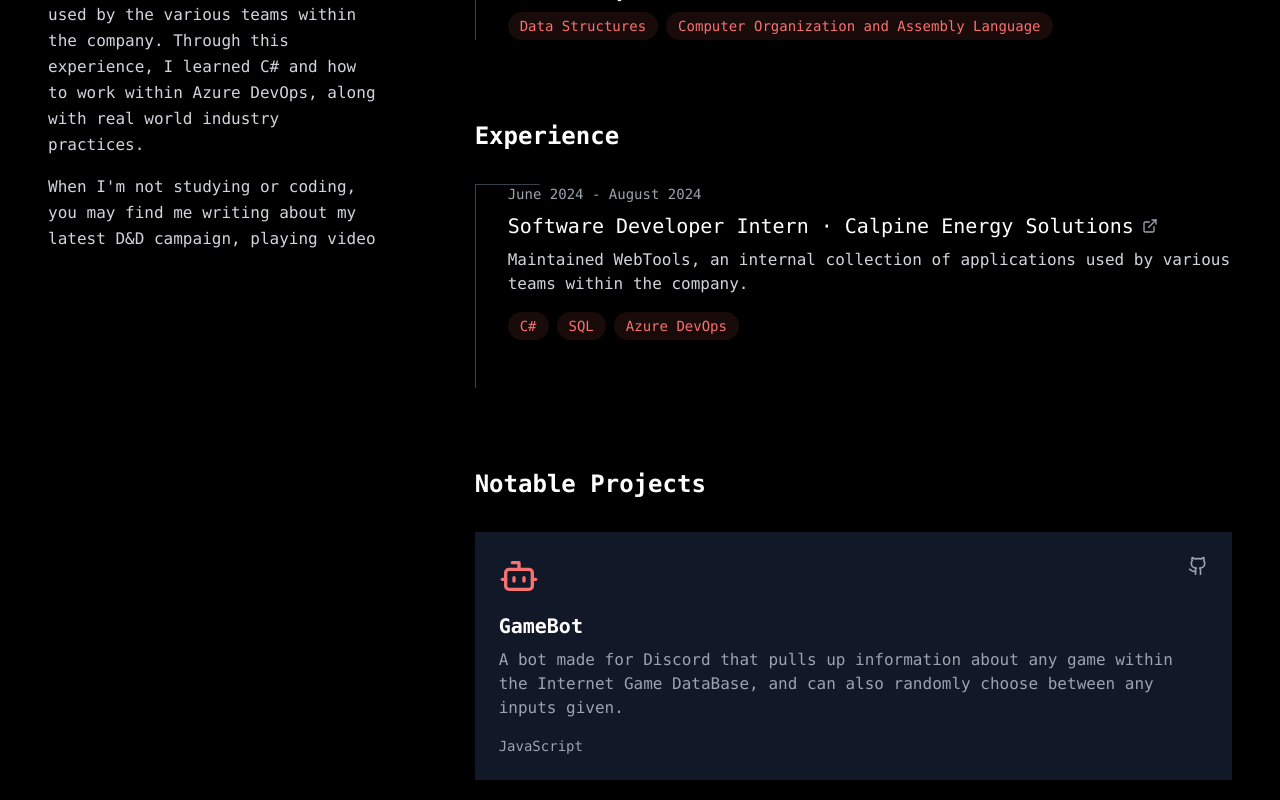
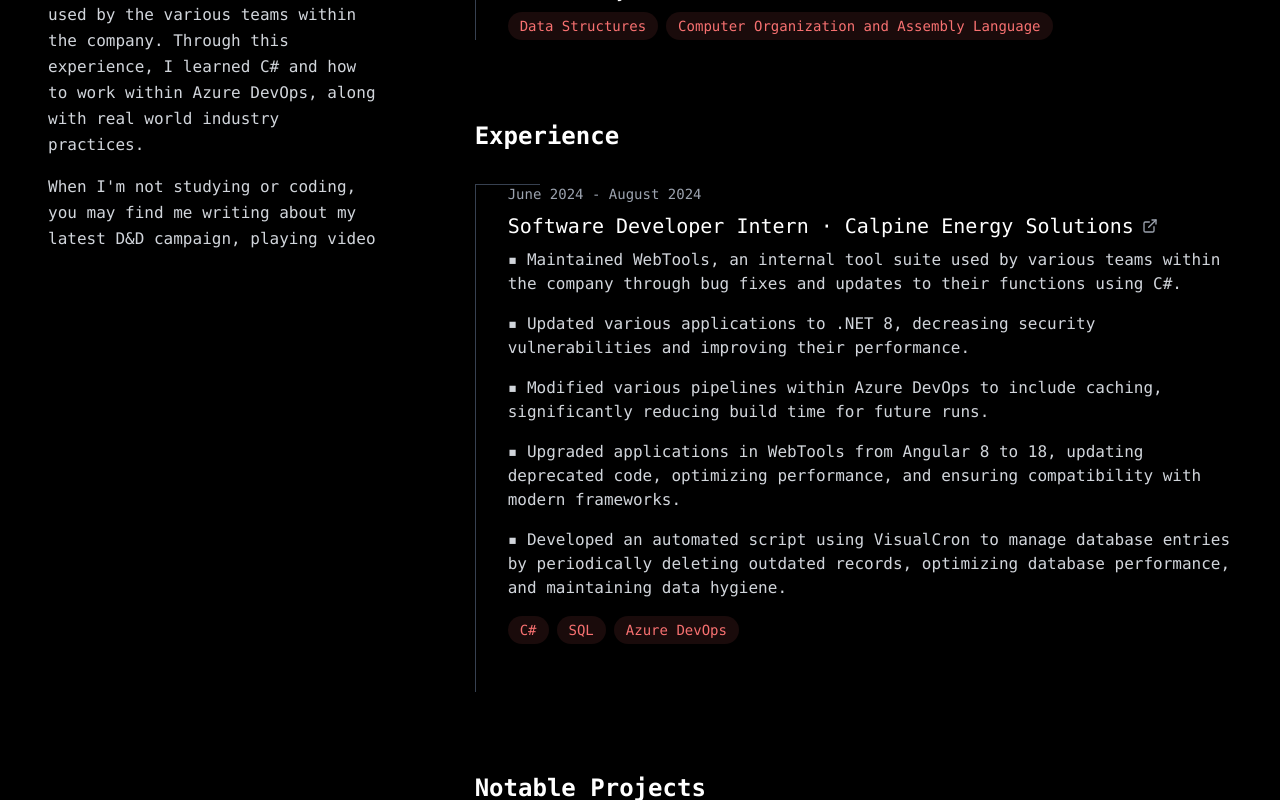
Before and after one commit to alexisnemsingh/alexisnemsingh.github.io, a Next.js app: page / in a window 1280 px wide. Shown: the part 544-1344 px from the top of the page. Built offline with nearby package versions, Linux system fonts and the light colour scheme.

Commit message:
updated resume and experience

```diff
--- a/src/app/page.tsx
+++ b/src/app/page.tsx
@@ -146,7 +146,20 @@ export default function Page() {
               </Link>
               </h3>
               <p className="text-gray-300 mb-4">
-                Maintained WebTools, an internal collection of applications used by various teams within the company.
+              ▪ Maintained WebTools, an internal tool suite used by various teams within the company through bug fixes and updates to
+              their functions using C#.
+              </p>
+              <p className="text-gray-300 mb-4">
+              ▪ Updated various applications to .NET 8, decreasing security vulnerabilities and improving their performance.
+              </p>
+              <p className="text-gray-300 mb-4">
+              ▪ Modified various pipelines within Azure DevOps to include caching, significantly reducing build time for future runs.
+              </p>
+              <p className="text-gray-300 mb-4">
+              ▪ Upgraded applications in WebTools from Angular 8 to 18, updating deprecated code, optimizing performance, and ensuring compatibility with modern frameworks.
+              </p>
+              <p className="text-gray-300 mb-4">
+              ▪ Developed an automated script using VisualCron to manage database entries by periodically deleting outdated records, optimizing database performance, and maintaining data hygiene.
               </p>
               <div className="flex gap-2 flex-wrap">
                 <span className="text-red-400 bg-red-400/10 px-3 py-1 rounded-full text-sm">C#</span>
```
Also changed, not shown: 1 other file (tests, documents, lock files or other folders).
